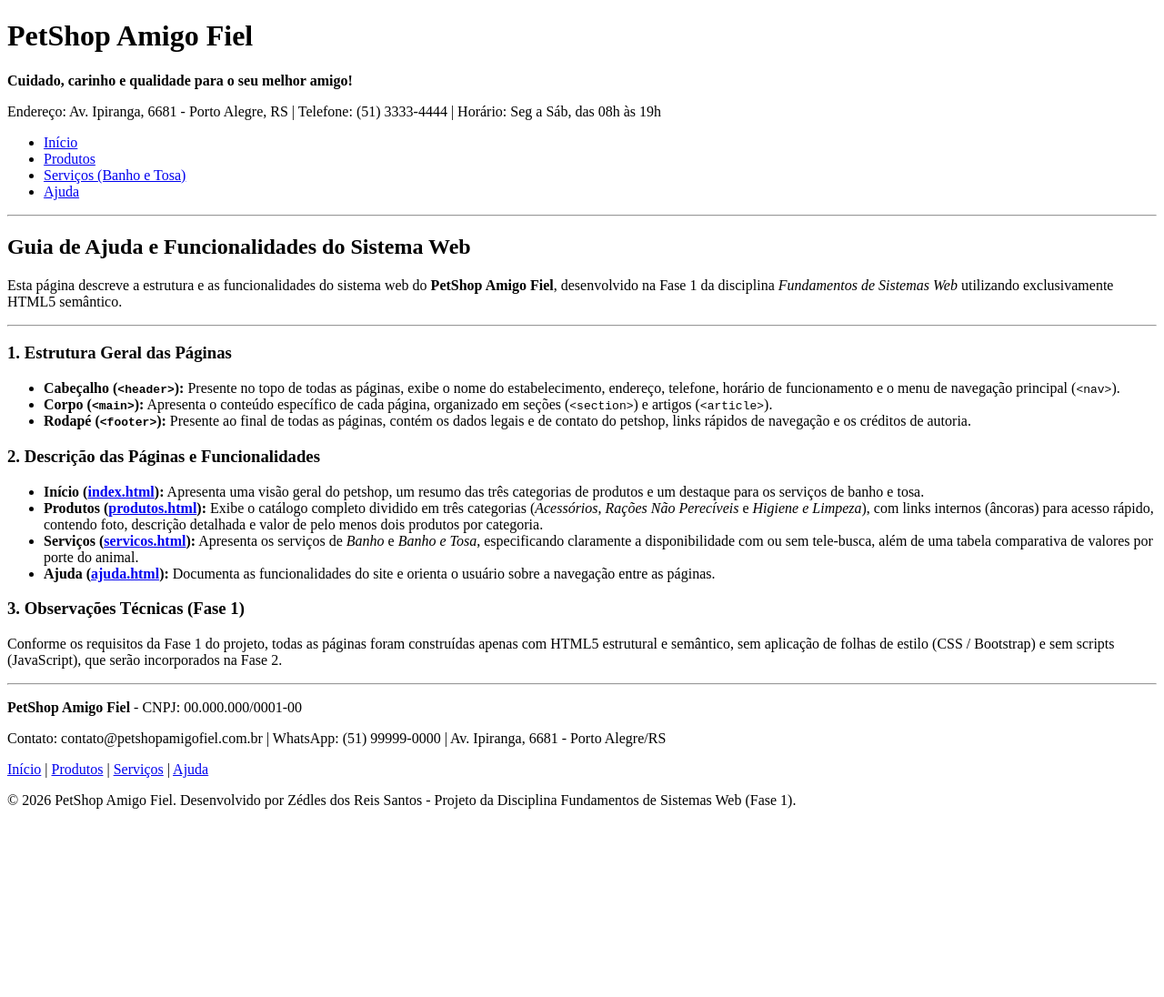
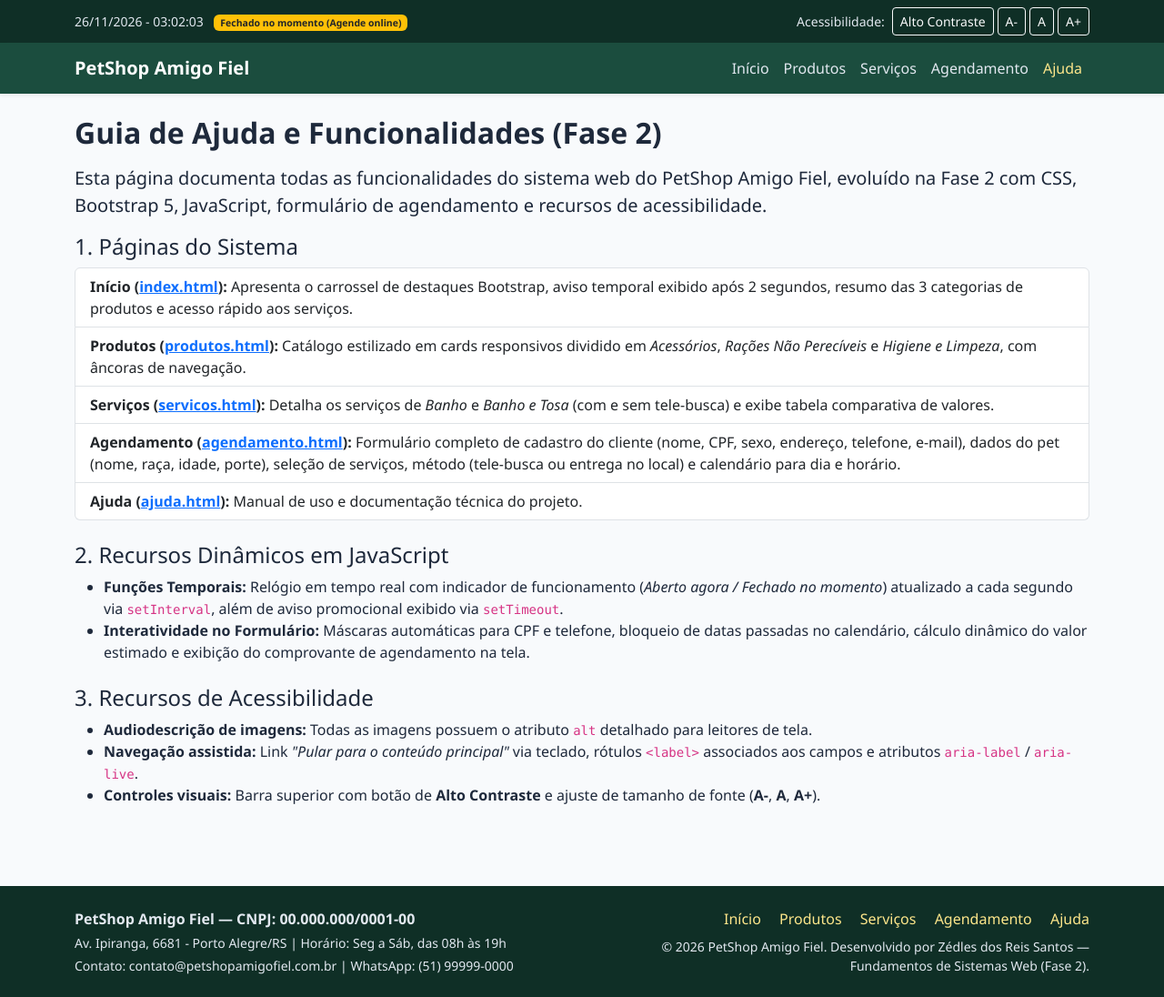
Before and after one commit to Zedles/petshop-amigo-fiel-web, a plain HTML site: page ajuda.html in a window 1280 px wide. Shown: the whole page at 91% size. Before the commit the page ends 905 px from the top, so only its background shows below. Drawn offline with nearby package versions, Linux system fonts and the light colour scheme.

Commit message:
docs: atualiza pagina de ajuda e README com recursos da Fase 2

```diff
--- a/ajuda.html
+++ b/ajuda.html
@@ -4,71 +4,107 @@
     <meta charset="UTF-8">
     <meta name="viewport" content="width=device-width, initial-scale=1.0">
     <title>PetShop Amigo Fiel - Ajuda</title>
+    <link href="https://cdn.jsdelivr.net/npm/bootstrap@5.3.3/dist/css/bootstrap.min.css" rel="stylesheet">
+    <link rel="stylesheet" href="css/style.css">
 </head>
 <body>
+    <a href="#conteudo-principal" class="skip-link">Pular para o conteúdo principal</a>
+
+    <div class="top-info-bar py-2">
+        <div class="container d-flex flex-wrap justify-content-between align-items-center gap-2">
+            <div>
+                <span id="relogio-loja" aria-live="polite">Carregando horário...</span>
+                <span id="status-loja" class="badge bg-secondary ms-2">Verificando...</span>
+            </div>
+            <div class="d-flex align-items-center gap-1" role="region" aria-label="Controles de acessibilidade">
+                <span class="me-1">Acessibilidade:</span>
+                <button type="button" id="btn-contraste" class="btn btn-sm btn-outline-light">Alto Contraste</button>
+                <button type="button" id="btn-fonte-menor" class="btn btn-sm btn-outline-light" aria-label="Diminuir fonte">A-</button>
+                <button type="button" id="btn-fonte-padrao" class="btn btn-sm btn-outline-light" aria-label="Tamanho padrão da fonte">A</button>
+                <button type="button" id="btn-fonte-maior" class="btn btn-sm btn-outline-light" aria-label="Aumentar fonte">A+</button>
+            </div>
+        </div>
+    </div>
+
     <header>
-        <h1>PetShop Amigo Fiel</h1>
-        <p><strong>Cuidado, carinho e qualidade para o seu melhor amigo!</strong></p>
-        <p>Endereço: Av. Ipiranga, 6681 - Porto Alegre, RS | Telefone: (51) 3333-4444 | Horário: Seg a Sáb, das 08h às 19h</p>
-        <nav aria-label="Menu principal">
-            <ul>
-                <li><a href="index.html">Início</a></li>
-                <li><a href="produtos.html">Produtos</a></li>
-                <li><a href="servicos.html">Serviços (Banho e Tosa)</a></li>
-                <li><a href="ajuda.html">Ajuda</a></li>
-            </ul>
+        <nav class="navbar navbar-expand-lg navbar-dark navbar-petshop shadow-sm" aria-label="Menu principal">
+            <div class="container">
+                <a class="navbar-brand fw-bold" href="index.html">PetShop Amigo Fiel</a>
+                <button class="navbar-toggler" type="button" data-bs-toggle="collapse" data-bs-target="#menuPrincipal" aria-controls="menuPrincipal" aria-expanded="false" aria-label="Alternar menu de navegação">
+                    <span class="navbar-toggler-icon"></span>
+                </button>
+                <div class="collapse navbar-collapse" id="menuPrincipal">
+                    <ul class="navbar-nav ms-auto mb-2 mb-lg-0">
+                        <li class="nav-item"><a class="nav-link" href="index.html">Início</a></li>
+                        <li class="nav-item"><a class="nav-link" href="produtos.html">Produtos</a></li>
+                        <li class="nav-item"><a class="nav-link" href="servicos.html">Serviços</a></li>
+                        <li class="nav-item"><a class="nav-link" href="agendamento.html">Agendamento</a></li>
+                        <li class="nav-item"><a class="nav-link active" aria-current="page" href="ajuda.html">Ajuda</a></li>
+                    </ul>
+                </div>
+            </div>
         </nav>
-        <hr>
     </header>
 
-    <main>
-        <h2>Guia de Ajuda e Funcionalidades do Sistema Web</h2>
-        <p>
-            Esta página descreve a estrutura e as funcionalidades do sistema web do <strong>PetShop Amigo Fiel</strong>,
-            desenvolvido na Fase 1 da disciplina <em>Fundamentos de Sistemas Web</em> utilizando exclusivamente HTML5 semântico.
+    <main id="conteudo-principal" class="container my-4">
+        <h1 class="h2 fw-bold mb-3">Guia de Ajuda e Funcionalidades (Fase 2)</h1>
+        <p class="lead">
+            Esta página documenta todas as funcionalidades do sistema web do <strong>PetShop Amigo Fiel</strong>,
+            evoluído na Fase 2 com CSS, Bootstrap 5, JavaScript, formulário de agendamento e recursos de acessibilidade.
         </p>
 
-        <hr>
+        <section class="mb-4">
+            <h2 class="h4">1. Páginas do Sistema</h2>
+            <ul class="list-group">
+                <li class="list-group-item"><strong>Início (<a href="index.html">index.html</a>):</strong> Apresenta o carrossel de destaques Bootstrap, aviso temporal exibido após 2 segundos, resumo das 3 categorias de produtos e acesso rápido aos serviços.</li>
+                <li class="list-group-item"><strong>Produtos (<a href="produtos.html">produtos.html</a>):</strong> Catálogo estilizado em cards responsivos dividido em <em>Acessórios</em>, <em>Rações Não Perecíveis</em> e <em>Higiene e Limpeza</em>, com âncoras de navegação.</li>
+                <li class="list-group-item"><strong>Serviços (<a href="servicos.html">servicos.html</a>):</strong> Detalha os serviços de <em>Banho</em> e <em>Banho e Tosa</em> (com e sem tele-busca) e exibe tabela comparativa de valores.</li>
+                <li class="list-group-item"><strong>Agendamento (<a href="agendamento.html">agendamento.html</a>):</strong> Formulário completo de cadastro do cliente (nome, CPF, sexo, endereço, telefone, e-mail), dados do pet (nome, raça, idade, porte), seleção de serviços, método (tele-busca ou entrega no local) e calendário para dia e horário.</li>
+                <li class="list-group-item"><strong>Ajuda (<a href="ajuda.html">ajuda.html</a>):</strong> Manual de uso e documentação técnica do projeto.</li>
+            </ul>
+        </section>
 
-        <section>
-            <h3>1. Estrutura Geral das Páginas</h3>
+        <section class="mb-4">
+            <h2 class="h4">2. Recursos Dinâmicos em JavaScript</h2>
             <ul>
-                <li><strong>Cabeçalho (<code>&lt;header&gt;</code>):</strong> Presente no topo de todas as páginas, exibe o nome do estabelecimento, endereço, telefone, horário de funcionamento e o menu de navegação principal (<code>&lt;nav&gt;</code>).</li>
-                <li><strong>Corpo (<code>&lt;main&gt;</code>):</strong> Apresenta o conteúdo específico de cada página, organizado em seções (<code>&lt;section&gt;</code>) e artigos (<code>&lt;article&gt;</code>).</li>
-                <li><strong>Rodapé (<code>&lt;footer&gt;</code>):</strong> Presente ao final de todas as páginas, contém os dados legais e de contato do petshop, links rápidos de navegação e os créditos de autoria.</li>
+                <li><strong>Funções Temporais:</strong> Relógio em tempo real com indicador de funcionamento (<em>Aberto agora / Fechado no momento</em>) atualizado a cada segundo via <code>setInterval</code>, além de aviso promocional exibido via <code>setTimeout</code>.</li>
+                <li><strong>Interatividade no Formulário:</strong> Máscaras automáticas para CPF e telefone, bloqueio de datas passadas no calendário, cálculo dinâmico do valor estimado e exibição do comprovante de agendamento na tela.</li>
             </ul>
         </section>
 
         <section>
-            <h3>2. Descrição das Páginas e Funcionalidades</h3>
+            <h2 class="h4">3. Recursos de Acessibilidade</h2>
             <ul>
-                <li><strong>Início (<a href="index.html">index.html</a>):</strong> Apresenta uma visão geral do petshop, um resumo das três categorias de produtos e um destaque para os serviços de banho e tosa.</li>
-                <li><strong>Produtos (<a href="produtos.html">produtos.html</a>):</strong> Exibe o catálogo completo dividido em três categorias (<em>Acessórios</em>, <em>Rações Não Perecíveis</em> e <em>Higiene e Limpeza</em>), com links internos (âncoras) para acesso rápido, contendo foto, descrição detalhada e valor de pelo menos dois produtos por categoria.</li>
-                <li><strong>Serviços (<a href="servicos.html">servicos.html</a>):</strong> Apresenta os serviços de <em>Banho</em> e <em>Banho e Tosa</em>, especificando claramente a disponibilidade com ou sem tele-busca, além de uma tabela comparativa de valores por porte do animal.</li>
-                <li><strong>Ajuda (<a href="ajuda.html">ajuda.html</a>):</strong> Documenta as funcionalidades do site e orienta o usuário sobre a navegação entre as páginas.</li>
+                <li><strong>Audiodescrição de imagens:</strong> Todas as imagens possuem o atributo <code>alt</code> detalhado para leitores de tela.</li>
+                <li><strong>Navegação assistida:</strong> Link <em>"Pular para o conteúdo principal"</em> via teclado, rótulos <code>&lt;label&gt;</code> associados aos campos e atributos <code>aria-label</code> / <code>aria-live</code>.</li>
+                <li><strong>Controles visuais:</strong> Barra superior com botão de <strong>Alto Contraste</strong> e ajuste de tamanho de fonte (<strong>A-</strong>, <strong>A</strong>, <strong>A+</strong>).</li>
             </ul>
-        </section>
-
-        <section>
-            <h3>3. Observações Técnicas (Fase 1)</h3>
-            <p>
-                Conforme os requisitos da Fase 1 do projeto, todas as páginas foram construídas apenas com HTML5 estrutural e semântico,
-                sem aplicação de folhas de estilo (CSS / Bootstrap) e sem scripts (JavaScript), que serão incorporados na Fase 2.
-            </p>
         </section>
     </main>
 
-    <footer>
-        <hr>
-        <p><strong>PetShop Amigo Fiel</strong> - CNPJ: 00.000.000/0001-00</p>
-        <p>Contato: contato@petshopamigofiel.com.br | WhatsApp: (51) 99999-0000 | Av. Ipiranga, 6681 - Porto Alegre/RS</p>
-        <nav aria-label="Menu do rodapé">
-            <a href="index.html">Início</a> |
-            <a href="produtos.html">Produtos</a> |
-            <a href="servicos.html">Serviços</a> |
-            <a href="ajuda.html">Ajuda</a>
-        </nav>
-        <p>&copy; 2026 PetShop Amigo Fiel. Desenvolvido por Zédles dos Reis Santos - Projeto da Disciplina Fundamentos de Sistemas Web (Fase 1).</p>
+    <footer class="footer-petshop py-4 mt-5">
+        <div class="container">
+            <div class="row g-3">
+                <div class="col-md-6">
+                    <p class="mb-1 fw-bold">PetShop Amigo Fiel — CNPJ: 00.000.000/0001-00</p>
+                    <p class="mb-1 small">Av. Ipiranga, 6681 - Porto Alegre/RS | Horário: Seg a Sáb, das 08h às 19h</p>
+                    <p class="mb-0 small">Contato: contato@petshopamigofiel.com.br | WhatsApp: (51) 99999-0000</p>
+                </div>
+                <div class="col-md-6 text-md-end">
+                    <nav aria-label="Menu do rodapé" class="mb-2">
+                        <a href="index.html" class="me-3">Início</a>
+                        <a href="produtos.html" class="me-3">Produtos</a>
+                        <a href="servicos.html" class="me-3">Serviços</a>
+                        <a href="agendamento.html" class="me-3">Agendamento</a>
+                        <a href="ajuda.html">Ajuda</a>
+                    </nav>
+                    <p class="mb-0 small">&copy; 2026 PetShop Amigo Fiel. Desenvolvido por Zédles dos Reis Santos — Fundamentos de Sistemas Web (Fase 2).</p>
+                </div>
+            </div>
+        </div>
     </footer>
+
+    <script src="https://cdn.jsdelivr.net/npm/bootstrap@5.3.3/dist/js/bootstrap.bundle.min.js"></script>
+    <script src="js/script.js"></script>
 </body>
 </html>
```
Also changed, not shown: 1 other file.
